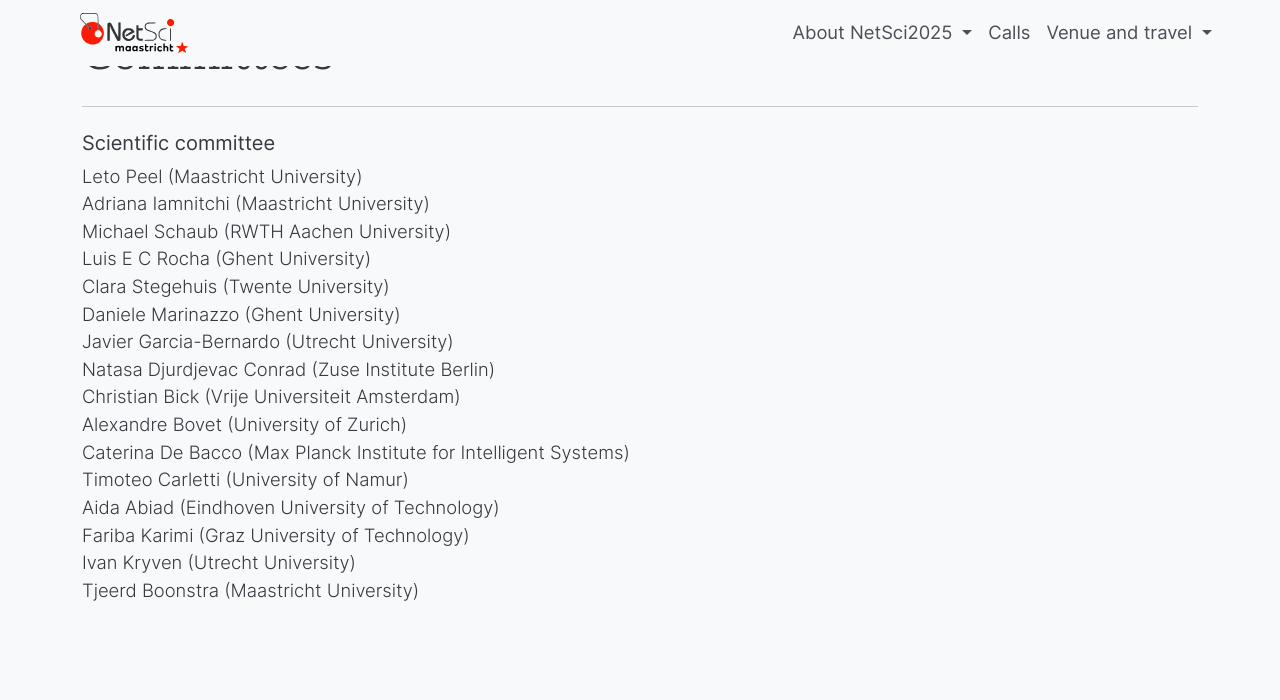
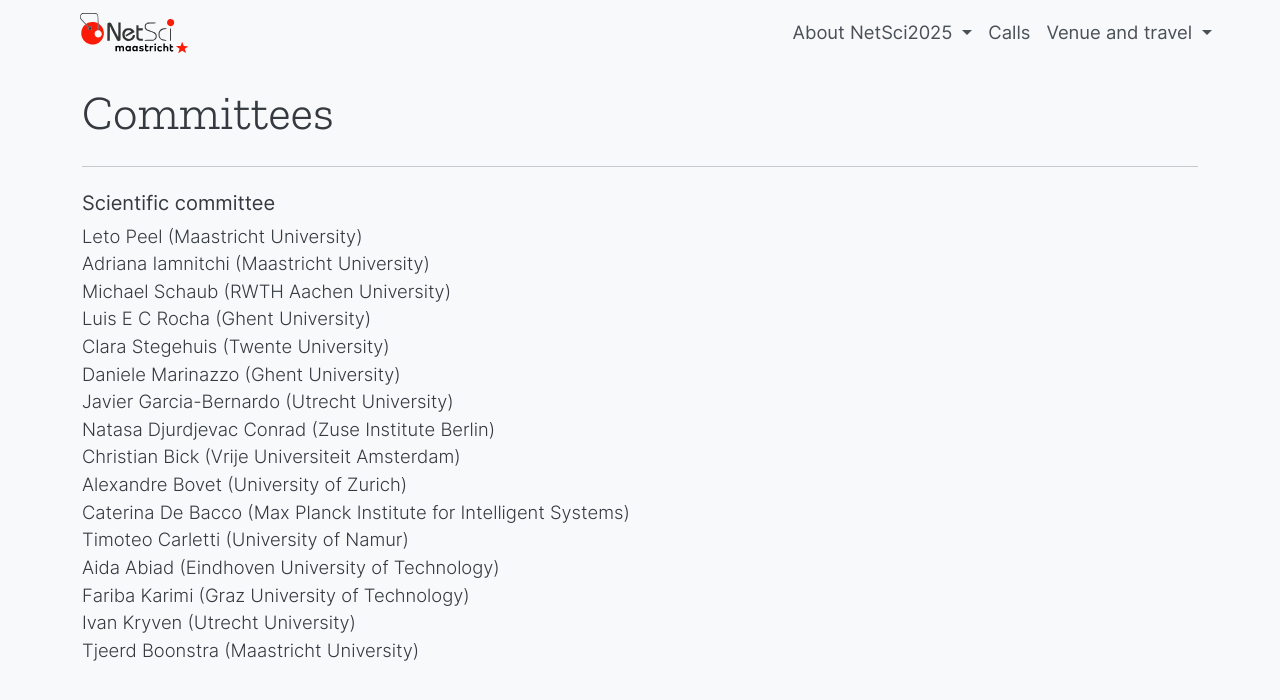
Before and after one commit to NetSci2025/netsci2025.github.io, a Jekyll site: the page built from contributors.md, in a window 1280 px wide. Shown: the top 700 px of the page. Built offline with Jekyll 4.4.1, drawn with Linux system fonts in a browser that asks for light colours.

Commit message:
Update contributors.html

```diff
--- a/_layouts/contributors.html
+++ b/_layouts/contributors.html
@@ -5,6 +5,12 @@ layout: default
 {% include metadata.liquid %}
 {% include header.html %}
 
+
+<style>
+    body {
+        padding-top: 60px;
+    }
+</style>
 
 
 <main class="my-4">
```
